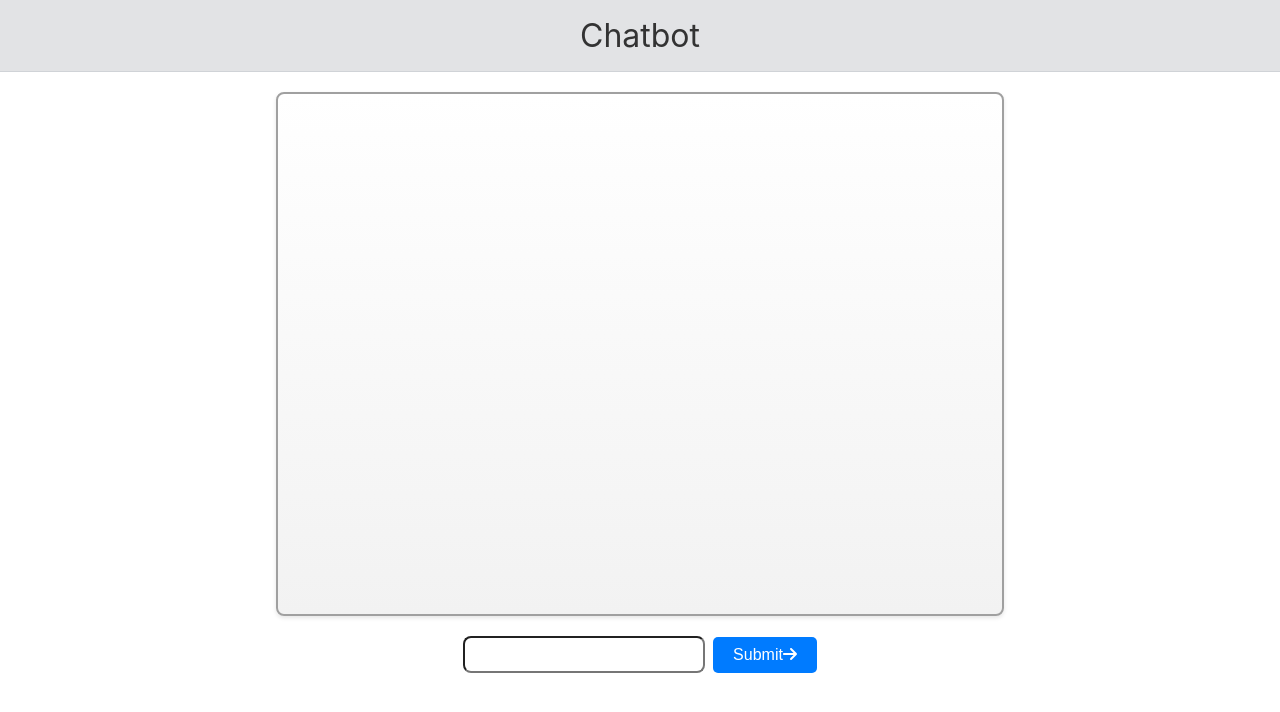
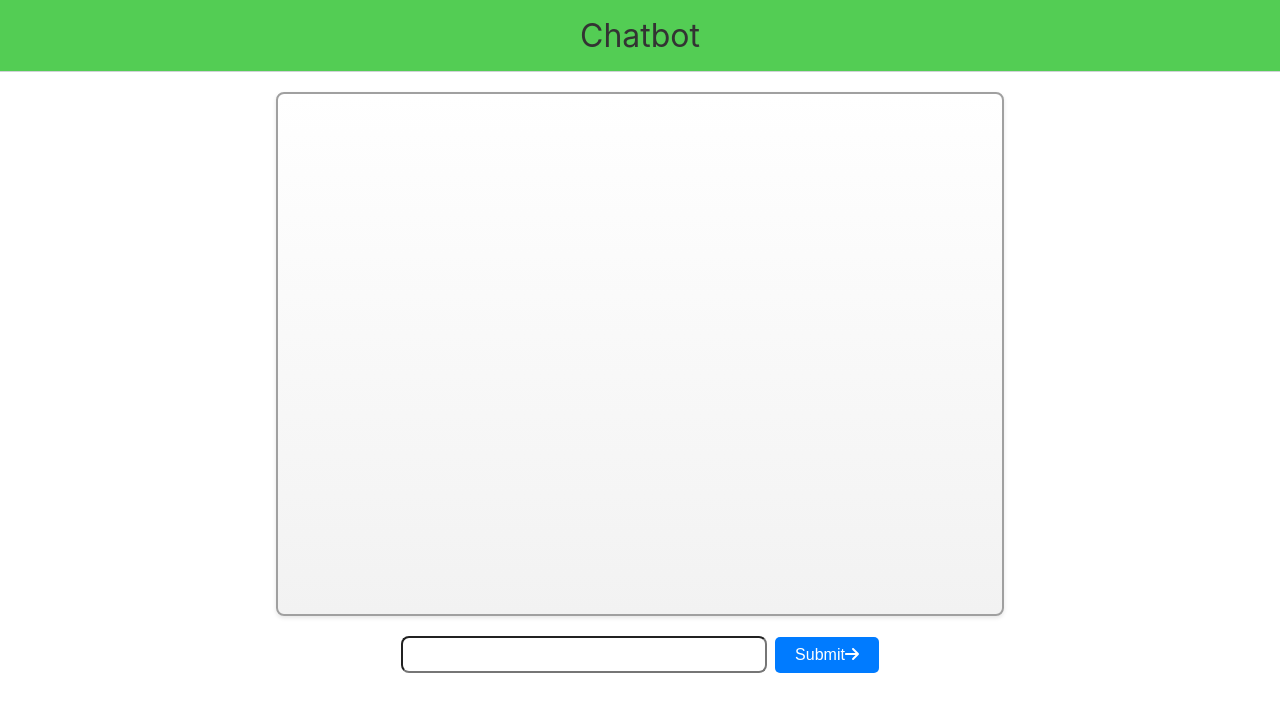
Before and after one commit to samfallowfield/Ai-assist-handbook, a React (Create React App) app: page / in a window 1280 px wide. Shown: the top 712 px of the page. Built offline with nearby package versions, Linux system fonts and the light colour scheme.

Commit message:
created reset for input form

```diff
--- a/src/App.css
+++ b/src/App.css
@@ -39,10 +39,8 @@
 }
 
 #header {
-  background-color: #e2e3e5;
-  /* slightly darker than #f8f9fa */
+  background-color: #53CD54;
   border-bottom: 1px solid #d0d3d7;
-  /* slightly darker than #e9ecef */
   padding: 1rem 0;
   text-align: center;
 }
@@ -76,18 +74,22 @@
   transform: translateY(1px);
 }
 
+#input-form{
+  width: 500px;
+}
+
 #text-input {
   padding: 6px;
   font-size: 1.1rem;
   border-radius: 8px;
   margin-right: 8px;
+  width: 70%;
 }
 
 
 #chat-box {
   width: 55%;
   height: 500px;
-  /* Adjust the height as needed */
   overflow-y: auto;
   border: 1px solid #b1b1b1;
   background-image: linear-gradient(to bottom, #ffffff, #f2f2f2);
@@ -96,9 +98,8 @@
   box-shadow: 0 2px 4px rgba(0, 0, 0, 0.1);
   border-width: 2px;
   border-color: #a0a0a0;
-  /* Darker border for a more professional look */
   border-radius: 8px;
-  /* Rounded corners for a smoother look */
+
 }
 
 .Chat-body {
@@ -112,14 +113,15 @@
 
 #chat-message-bubble {
   border: 1px solid #a0a0a0;
-  /* Slightly darker than chat-box's border color */
-  background-color: #f7f7f7;
-  /* Slightly darker than chat-box's lighter background color */
+  background-color: #fefefe;
   padding: 8px;
-  margin: 4px;
+  margin: 7px;
   border-radius: 15px;
-  /* Soft rounded corners for the message bubble */
-  width: 12%;
+  width: fit-content;
+  max-width: 75%;
+  min-width: 10%;
+  /* box-shadow: 0 2px 4px rgba(0, 0, 0, 0.1); */
+  box-shadow: 0 4px 2px -2px gray;
 }
 
 .userMessage {
@@ -128,4 +130,5 @@
 
 .aiMessage {
   justify-content: left;
+  text-align: left;
 }
--- a/src/components/Header.js
+++ b/src/components/Header.js
@@ -1,6 +1,7 @@
 function Header() {
   return (
     <div id="header">
+      {/* <img id="header-logo" src="/public/MTLogo.png" alt="logo"></img> */}
       <h1 id="header-title" data-testid='header-title'>Chatbot</h1>
     </div>
   );
--- a/src/components/InputForm.js
+++ b/src/components/InputForm.js
@@ -2,27 +2,26 @@ import { useState } from "react";
 import Button from "./atoms/Button";
 import TextInput from "./atoms/TextInput";
 
-
-
-function InputForm({setUserMessage}){
+function InputForm({ setUserMessage }) {
   const [text, setText] = useState("");
 
-    function handleChange(e){
+  function handleChange(e) {
     setText(e.target.value);
   }
 
-    function handleSubmit(e){
-        e.preventDefault()
-        setUserMessage(text)
-
+  function handleSubmit(e) {
+    e.preventDefault();
+    setUserMessage(text);
+    setText("");
   }
 
-    return(
-        <form id= "input-form" onSubmit={handleSubmit}>
-            <TextInput handleChange={handleChange}/>
+
+  return (
+    <form id="input-form" onSubmit={handleSubmit}>
+      <TextInput value={text} handleChange={handleChange} />
       <Button text="Submit" />
     </form>
-    )
+  );
 }
 
 export default InputForm;
--- a/src/components/atoms/TextInput.js
+++ b/src/components/atoms/TextInput.js
@@ -1,7 +1,9 @@
-function TextInput({handleChange}){
+
+
+function TextInput({value, handleChange}){
 
     return(
-        <input id="text-input" data-testid="text-input" onChange={handleChange}></input>
+        <input id="text-input" data-testid="text-input" value={value} onChange={handleChange} ></input>
     )
 }
 
```
Also changed, not shown: public/MTLogo.png (added). Lines whose indentation alone changed are shown as unchanged.
